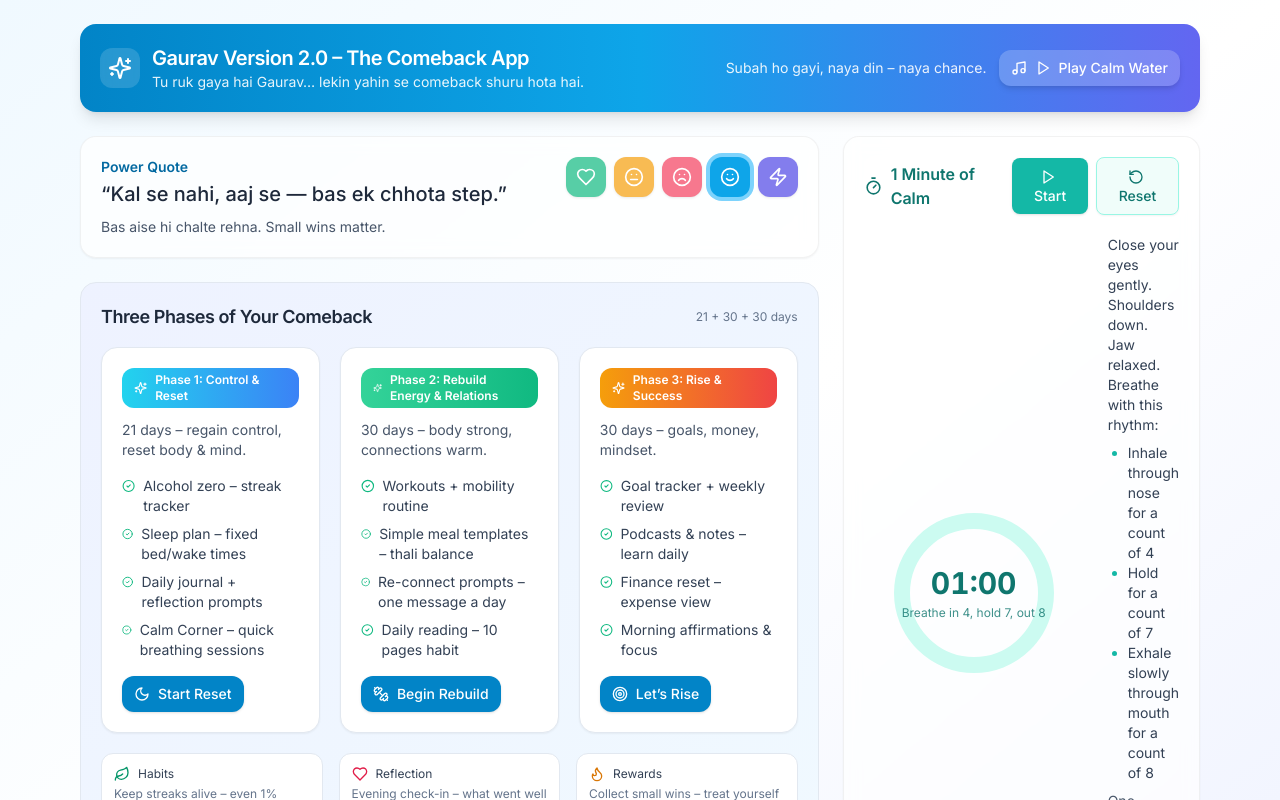
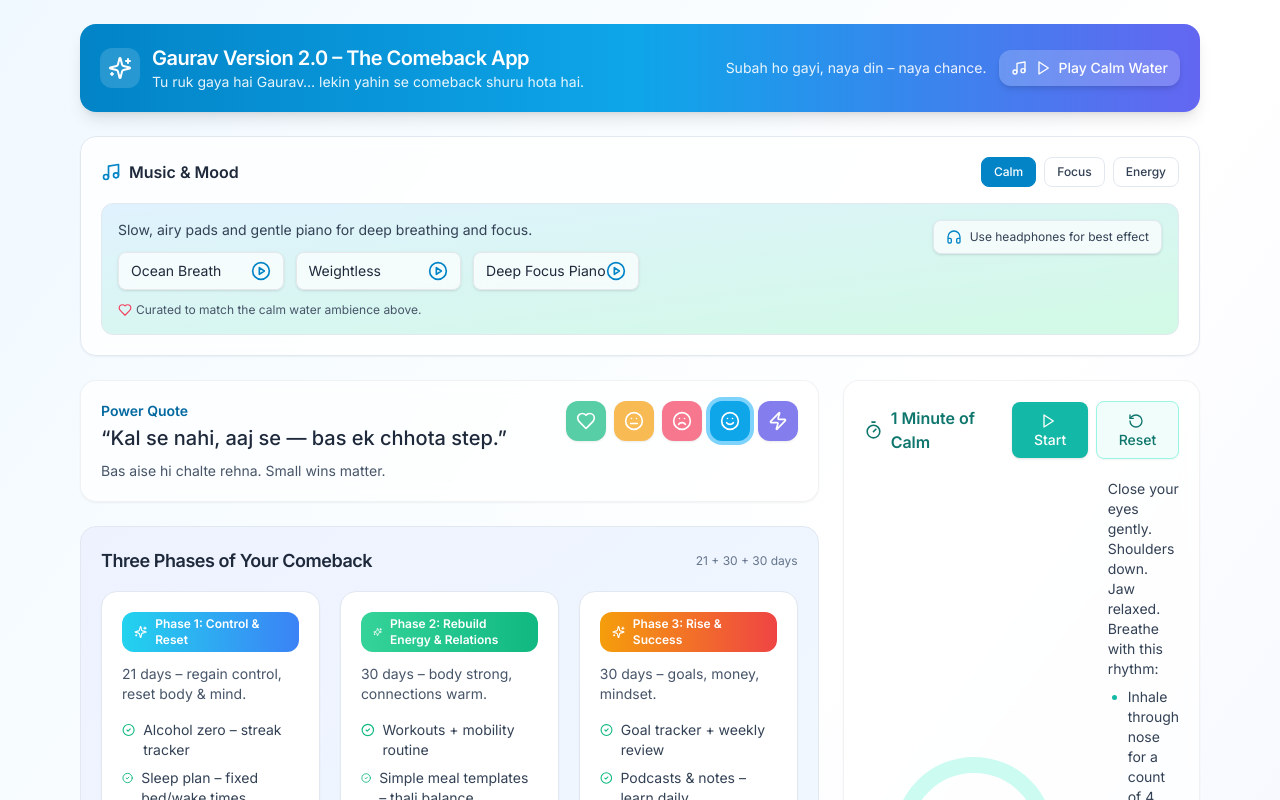
Before and after one commit to gramtop961/frontend-repo_kb0xu0kx_bgfxdy, a React (Vite) app: page / in a window 1280 px wide. Shown: the top 800 px of the page. Built offline with nearby package versions, Linux system fonts and the light colour scheme; a web font is replaced by a local one.

Commit message:
Update project prj_kb0xu0kx - 2025-11-02T10:41:58.909Z

```diff
--- a/src/App.jsx
+++ b/src/App.jsx
@@ -1,8 +1,7 @@
 import React from 'react';
 import HeaderBar from './components/HeaderBar';
-import QuoteAndMood from './components/QuoteAndMood';
-import MinuteOfCalm from './components/MinuteOfCalm';
-import PhasesDashboard from './components/PhasesDashboard';
+import MainGrid from './components/MainGrid';
+import MusicAndMood from './components/MusicAndMood';
 
 export default function App() {
   return (
@@ -10,15 +9,9 @@ export default function App() {
       <div className="mx-auto max-w-6xl px-4 py-6">
         <HeaderBar />
 
-        <div className="mt-6 grid grid-cols-1 gap-6 lg:grid-cols-3">
-          <div className="lg:col-span-2 space-y-6">
-            <QuoteAndMood />
-            <PhasesDashboard />
-          </div>
-          <div className="lg:col-span-1">
-            <MinuteOfCalm />
-          </div>
-        </div>
+        <MusicAndMood />
+
+        <MainGrid />
 
         <footer className="mt-8 text-center text-xs text-slate-500">
           Made with care. Small steps, big comeback.
--- /dev/null
+++ b/src/components/MainGrid.jsx
@@ -0,0 +1,20 @@
+import React from 'react';
+import QuoteAndMood from './QuoteAndMood';
+import PhasesDashboard from './PhasesDashboard';
+import MinuteOfCalm from './MinuteOfCalm';
+import TrackersPanel from './TrackersPanel';
+
+export default function MainGrid() {
+  return (
+    <div className="mt-6 grid grid-cols-1 gap-6 lg:grid-cols-3">
+      <div className="lg:col-span-2 space-y-6">
+        <QuoteAndMood />
+        <PhasesDashboard />
+      </div>
+      <div className="lg:col-span-1 space-y-6">
+        <MinuteOfCalm />
+        <TrackersPanel />
+      </div>
+    </div>
+  );
+}
--- /dev/null
+++ b/src/components/MusicAndMood.jsx
@@ -0,0 +1,100 @@
+import React, { useState } from 'react';
+import { Music, PlayCircle, Headphones, Heart } from 'lucide-react';
+
+const collections = [
+  {
+    key: 'calm',
+    title: 'Calm Waterflow',
+    desc: 'Slow, airy pads and gentle piano for deep breathing and focus.',
+    color: 'from-sky-100 to-emerald-100',
+    tracks: [
+      { name: 'Ocean Breath', url: 'https://www.youtube.com/watch?v=1ZYbU82GVz4' },
+      { name: 'Weightless', url: 'https://open.spotify.com/track/2rJojEuYz7cvY8x5OB60c9' },
+      { name: 'Deep Focus Piano', url: 'https://open.spotify.com/playlist/37i9dQZF1DX4sWSpwq3LiO' },
+    ],
+  },
+  {
+    key: 'focus',
+    title: 'Focus Flow',
+    desc: 'Lo-fi beats and soft synths to keep you in the zone.',
+    color: 'from-indigo-100 to-sky-100',
+    tracks: [
+      { name: 'Lofi Coding', url: 'https://www.youtube.com/watch?v=jfKfPfyJRdk' },
+      { name: 'Deep Work', url: 'https://open.spotify.com/playlist/37i9dQZF1DX8Uebhn9wzrS' },
+      { name: 'Alpha Waves', url: 'https://www.youtube.com/watch?v=q76bMs-NwRk' },
+    ],
+  },
+  {
+    key: 'energy',
+    title: 'Energy & Uplift',
+    desc: 'Positive, rhythmic tracks for a light energy boost.',
+    color: 'from-amber-100 to-rose-100',
+    tracks: [
+      { name: 'Morning Motivation', url: 'https://open.spotify.com/playlist/37i9dQZF1DXdPec7aLTmlC' },
+      { name: 'Good Vibes', url: 'https://open.spotify.com/playlist/37i9dQZF1DX0hWmn8d5pRe' },
+      { name: 'Sunrise Run', url: 'https://www.youtube.com/watch?v=XULUBg_ZcAU' },
+    ],
+  },
+];
+
+export default function MusicAndMood() {
+  const [active, setActive] = useState('calm');
+
+  const activeCollection = collections.find((c) => c.key === active) || collections[0];
+
+  return (
+    <section className="mt-6 rounded-2xl border border-slate-200 bg-white/80 backdrop-blur p-5 shadow-sm">
+      <div className="flex items-center justify-between">
+        <div className="flex items-center gap-2 text-slate-800">
+          <Music className="h-5 w-5 text-sky-600" />
+          <h3 className="font-semibold">Music & Mood</h3>
+        </div>
+        <div className="flex items-center gap-2">
+          {collections.map((c) => (
+            <button
+              key={c.key}
+              onClick={() => setActive(c.key)}
+              className={`rounded-lg px-3 py-1.5 text-xs font-medium border transition ${
+                active === c.key
+                  ? 'bg-sky-600 text-white border-sky-600'
+                  : 'bg-white text-slate-700 border-slate-200 hover:bg-slate-50'
+              }`}
+            >
+              {c.title.split(' ')[0]}
+            </button>
+          ))}
+        </div>
+      </div>
+
+      <div className={`mt-4 rounded-xl bg-gradient-to-br ${activeCollection.color} p-4 border border-slate-200`}>
+        <div className="flex items-start justify-between gap-4">
+          <div>
+            <p className="text-sm text-slate-700">{activeCollection.desc}</p>
+            <div className="mt-3 grid grid-cols-1 sm:grid-cols-3 gap-3">
+              {activeCollection.tracks.map((t, idx) => (
+                <a
+                  key={idx}
+                  href={t.url}
+                  target="_blank"
+                  rel="noreferrer"
+                  className="group flex items-center justify-between rounded-lg border bg-white/70 backdrop-blur px-3 py-2 text-sm text-slate-800 shadow hover:shadow-md transition"
+                >
+                  <span className="truncate">{t.name}</span>
+                  <PlayCircle className="h-5 w-5 text-sky-600 group-hover:scale-110 transition" />
+                </a>
+              ))}
+            </div>
+          </div>
+          <div className="hidden sm:flex items-center gap-2 text-slate-700 bg-white/70 rounded-lg px-3 py-2 border border-slate-200 shadow">
+            <Headphones className="h-4 w-4 text-sky-600" />
+            <span className="text-xs">Use headphones for best effect</span>
+          </div>
+        </div>
+        <div className="mt-3 text-xs text-slate-600 flex items-center gap-1">
+          <Heart className="h-3.5 w-3.5 text-rose-500" />
+          Curated to match the calm water ambience above.
+        </div>
+      </div>
+    </section>
+  );
+}
```
Also changed, not shown: 1 other file (tests, documents, lock files or other folders).
